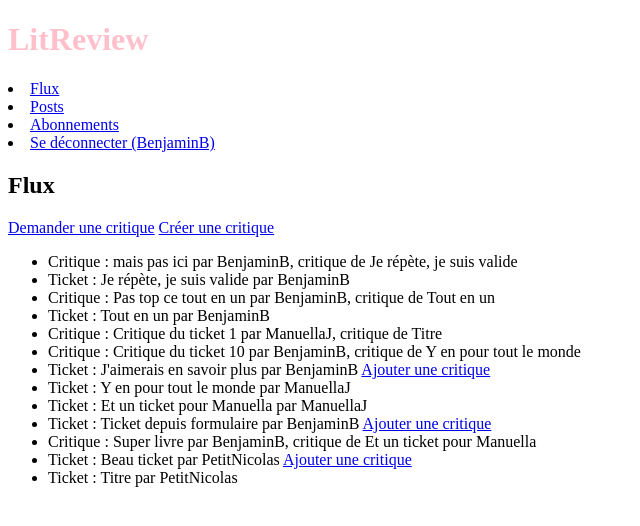
After one commit to benjaminbourdon/LITReview, a Django app: page /review/flux in a window 1280 px wide. The commit adds this page. Shown: the top 526 px of the page, without its empty margins (0-640 px from the left). Run offline with Django 4.2, Linux system fonts and the light colour scheme; a user stored in the database is signed in; data comes from the database, SQL or seed files in the repository; both versions use the stored data as it was after the commit.

```diff
--- a/config/urls.py
+++ b/config/urls.py
@@ -21,4 +21,5 @@ urlpatterns = [
     path("admin/", admin.site.urls),
     path("review/", include("review.urls")),
     path("accounts/", include("django.contrib.auth.urls")),
+    # path("accounts/inscription", views. , name="new_user"),
 ]
--- a/review/templates/base_generic.html
+++ b/review/templates/base_generic.html
@@ -12,9 +12,10 @@
     {% block header %}
     <h1>LitReview</h1>
     <nav>
+        <li><a href="{% url 'flux' %}">Flux</a></li>
         <li><a href="{% url 'my_posts' %}">Posts</a></li>
         <li><a href="{% url 'linked_users' %}">Abonnements</a></li>
-        <li><a href="{% url 'logout' %}?next={{ request.path }}">Déconnexion ({{user}})</a></li>
+        <li><a href="{% url 'logout' %}?next={{ request.path }}">Se déconnecter ({{user}})</a></li>
     </nav>
     {% endblock %}
     {% block content %}<!-- default content text (typically empty) -->{% endblock %}
--- /dev/null
+++ b/review/templates/flux.html
@@ -0,0 +1,36 @@
+{% extends "base_generic.html" %}
+
+{% block title %}
+    <title>{{title}} - LitReview</title>
+{% endblock%}
+
+{% block content %}
+    <h2>{{title}}</h2>
+
+    <p>
+        <a href="{% url 'add_ticket' %}">Demander une critique</a>
+        <a href="{% url 'fresh_review' %}">Créer une critique</a>
+    </p>
+
+    {% if object_list %}
+    <ul>
+        {% for post in object_list %}
+            {% if post.content_type == "REVIEW" %}
+            <li>
+                Critique : {{post.headline}} par {{post.user}}, critique de {{post.ticket.title}}
+            </li>
+
+            {% elif post.content_type == "TICKET" %}
+            <li>
+                Ticket : {{post.title}} par {{post.user}}
+                {% if post.review__count == 0 %}
+                    <a href="{% url 'review_for_ticket' ticket_id=post.id %}">Ajouter une critique</a>
+                {% endif %}
+            </li>
+            {% endif %}
+        {% endfor %}
+    </ul>
+    {% else %}
+        <p>Les personnes que vous suivez n'ont rien publié pour l'instant.</p>
+    {% endif %}
+{% endblock%}
--- a/review/urls.py
+++ b/review/urls.py
@@ -2,10 +2,18 @@ from django.urls import path
 from . import views
 
 urlpatterns = [
+    path("flux", views.FollowedPostsListView.as_view(), name="flux"),
     path("posts", views.OwnPostsListView.as_view(), name="my_posts"),
     path("abonnements", views.linked_users_view, name="linked_users"),
     path("abonnements/<int:id>/unfollow", views.unfollow_user, name="unfollow"),
     path("tickets", views.TicketCreate.as_view(), name="add_ticket"),
     path("tickets/<int:pk>/edit", views.TicketUpdate.as_view(), name="modify_ticket"),
-    # path("tickets/<int:pk>/delete", views.TicketDelete.as_view(), name="delete_ticket"),
+    # path("tickets/<int:pk>/supprimer", views., name="delete_ticket"),
+    path(
+        "tickets/<int:ticket_id>/critique",
+        views.ReviewCreateFromTicket.as_view(),
+        name="review_for_ticket",
+    ),
+    path("critiques", views.ReviewCreateWithNewTicket.as_view(), name="fresh_review"),
+    # path("critiques/<int:pk>/edit", views., name="modify_review"),
 ]
--- a/review/views.py
+++ b/review/views.py
@@ -1,24 +1,60 @@
 from itertools import chain
 from typing import Any, Dict
+from functools import cached_property
 
-from django.db.models import CharField, Value, Model
-from django.db.models.query import QuerySet
+from django.db.models import CharField, Value, Model, Count
+from django.forms.models import BaseModelForm
+from django.http import HttpResponse
+from django.http.response import HttpResponseRedirect
 from django.shortcuts import render
 from django.views import generic
 from django.contrib.auth.mixins import LoginRequiredMixin, UserPassesTestMixin
 from django.contrib.auth.decorators import login_required
-from django.http import HttpResponseRedirect
 from django.urls import reverse_lazy, reverse
 
 from review.models import Review, Ticket, UserFollows
-from review.forms import FollowsUserForm
+from review.forms import FollowsUserForm, TicketCreateForm
+
+
+class FollowedPostsListView(LoginRequiredMixin, generic.ListView):
+    context_object_name = "flux"
+    template_name = "flux.html"
+
+    title = "Flux"
+
+    def get_queryset(self) -> list[Ticket | Review]:
+        current_user = self.request.user
+
+        query_following = current_user.following.select_related("followed_user").all()
+        following = [pair.followed_user for pair in query_following]
+        following.append(current_user)
+
+        reviews = Review.objects.filter(user__in=following)
+        reviews = reviews.annotate(content_type=Value("REVIEW", CharField()))
+
+        tickets = Ticket.objects.filter(user__in=following)
+        tickets = tickets.annotate(content_type=Value("TICKET", CharField()))
+        tickets = tickets.annotate(Count("review"))
+
+        posts = sorted(
+            chain(reviews, tickets), key=lambda post: post.time_created, reverse=True
+        )
+
+        return posts
+
+    def get_context_data(self, **kwargs: Any) -> Dict[str, Any]:
+        context = super().get_context_data(**kwargs)
+        context["title"] = self.title
+        return context
 
 
 class OwnPostsListView(LoginRequiredMixin, generic.ListView):
     context_object_name = "my_posts"
     template_name = "list_posts.html"
 
-    def get_queryset(self) -> QuerySet[Any]:
+    title = "Mes posts"
+
+    def get_queryset(self) -> list[Ticket | Review]:
         reviews = Review.objects.filter(user=self.request.user)
         reviews = reviews.annotate(content_type=Value("REVIEW", CharField()))
 
@@ -33,7 +69,7 @@ class OwnPostsListView(LoginRequiredMixin, generic.ListView):
 
     def get_context_data(self, **kwargs: Any) -> Dict[str, Any]:
         context = super().get_context_data(**kwargs)
-        context["title"] = "Mes posts"
+        context["title"] = self.title
         return context
 
 
@@ -108,3 +144,67 @@ class TicketUpdate(LoginRequiredMixin, UserPassesTestMixin, generic.edit.UpdateV
 #     def test_func(self):
 #         # Vérifie que l'utilisateur connecté est bien l'auteur du ticket à supprimer
 #         return self.get_object().user == self.request.user
+
+
+class ReviewCreateFromTicket(
+    LoginRequiredMixin, UserPassesTestMixin, generic.edit.CreateView
+):
+    model = Review
+    fields = ["headline", "body", "rating"]
+    success_url = reverse_lazy("my_posts")
+
+    title = "Créer une critique"
+
+    permission_denied_message = (
+        "Vous n'avez pas l'autorisation de créer une critique"
+        + " pour un ticket ayant déja bénéficié d'une critique."
+    )
+    raise_exception = False
+
+    def test_func(self):
+        return not (Review.objects.filter(ticket=self.ticket).exists())
+
+    def handle_no_permission(self) -> HttpResponseRedirect:
+        if self.request.user.is_authenticated:
+            # Ajouter un message d'erreur ?
+            return HttpResponseRedirect(reverse_lazy("flux"))
+        return super().handle_no_permission()
+
+    @cached_property
+    def ticket(self):
+        ticket_id = self.kwargs["ticket_id"]
+        return Ticket.objects.get(id=ticket_id)
+
+    def form_valid(self, form):
+        form.instance.user = self.request.user
+        form.instance.ticket = self.ticket
+        return super().form_valid(form)
+
+    def get_context_data(self, **kwargs: Any) -> Dict[str, Any]:
+        context = super().get_context_data(**kwargs)
+        context["ticket"] = self.ticket
+        context["title"] = self.title
+        return context
+
+
+class ReviewCreateWithNewTicket(LoginRequiredMixin, generic.edit.CreateView):
+    model = Review
+    fields = ["headline", "body", "rating"]
+    success_url = reverse_lazy("my_posts")
+
+    title = "Créer une critique"
+
+    def get_context_data(self, **kwargs: Any) -> Dict[str, Any]:
+        context = super().get_context_data(**kwargs)
+        context["ticket_form"] = TicketCreateForm(self.request.POST)
+        return context
+
+    def form_valid(self, form: BaseModelForm) -> HttpResponse:
+        ticket_form = TicketCreateForm(self.request.POST)
+        ticket_form.instance.user = self.request.user
+        if ticket_form.is_valid():
+            new_ticket = ticket_form.save()
+
+        form.instance.ticket = new_ticket
+        form.instance.user = self.request.user
+        return super().form_valid(form)
```
Also changed, not shown: review/forms.py (+8 -0 lines), review/templates/review/review_form.html (added, +27 -0 lines), db.sqlite3.
